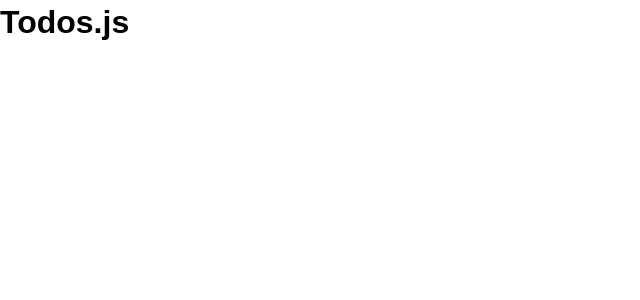
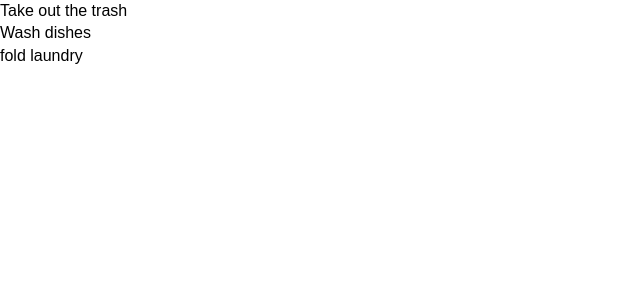
Before and after one commit to 716green/react_crash_todo, a React (Create React App) app: page / in a window 1280 px wide. Shown: the top 300 px of the page, without its empty margins (0-640 px from the left). Built offline with nearby package versions, Linux system fonts and the light colour scheme.

Commit message:
created basic components

```diff
--- a/src/App.js
+++ b/src/App.js
@@ -29,7 +29,7 @@
     console.log(this.state.todos)
     return (
       <div className="App">
-        <Todos />
+        <Todos todos={this.state.todos}/>
       </div>
     )
   }
--- /dev/null
+++ b/src/components/TodoItem.js
@@ -0,0 +1,13 @@
+import React, { Component } from 'react'
+
+export class TodoItem extends Component {
+  render () {
+    return (
+      <div>
+        <p>{ this.props.todo.title }</p>
+      </div>
+    )
+  }
+}
+
+export default TodoItem
--- a/src/components/Todos.js
+++ b/src/components/Todos.js
@@ -1,33 +1,12 @@
 import React, { Component } from 'react'
+import TodoItem from './TodoItem'
 
 class Todos extends Component {
-
-    state = {
-        Todos: [
-          {
-            id: 1,
-            title: 'take out the trash',
-            completed: false
-          },
-          {
-            id: 1,
-            title: 'take out the trash',
-            completed: false
-          },
-          {
-            id: 1,
-            title: 'take out the trash',
-            completed: false
-          },
-        ]
-      }
-
   render () {
-    return (
-      <div>
-        <h1>Todos.js</h1>
-      </div>
-    )
+      console.log(this.props.todos)
+    return this.props.todos.map((todo) => (
+    <TodoItem todo={todo} />
+    ))
   }
 }
 
```
